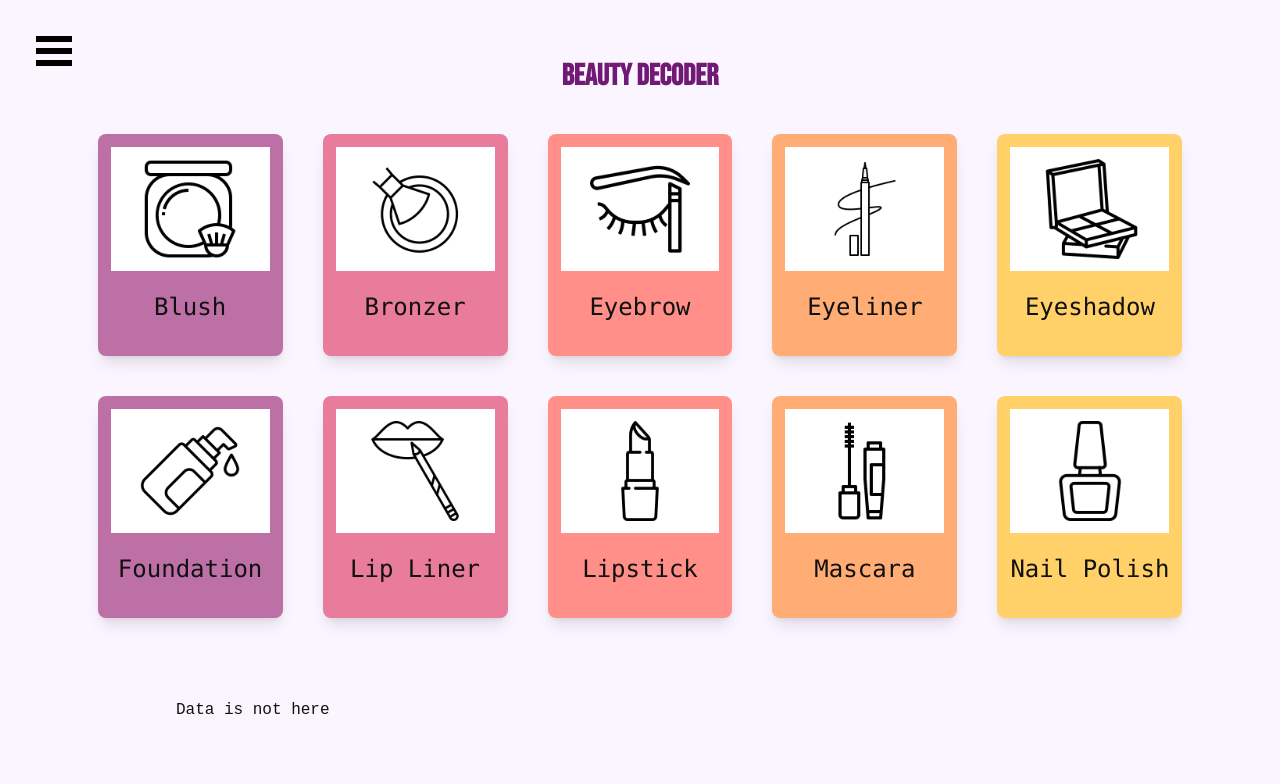
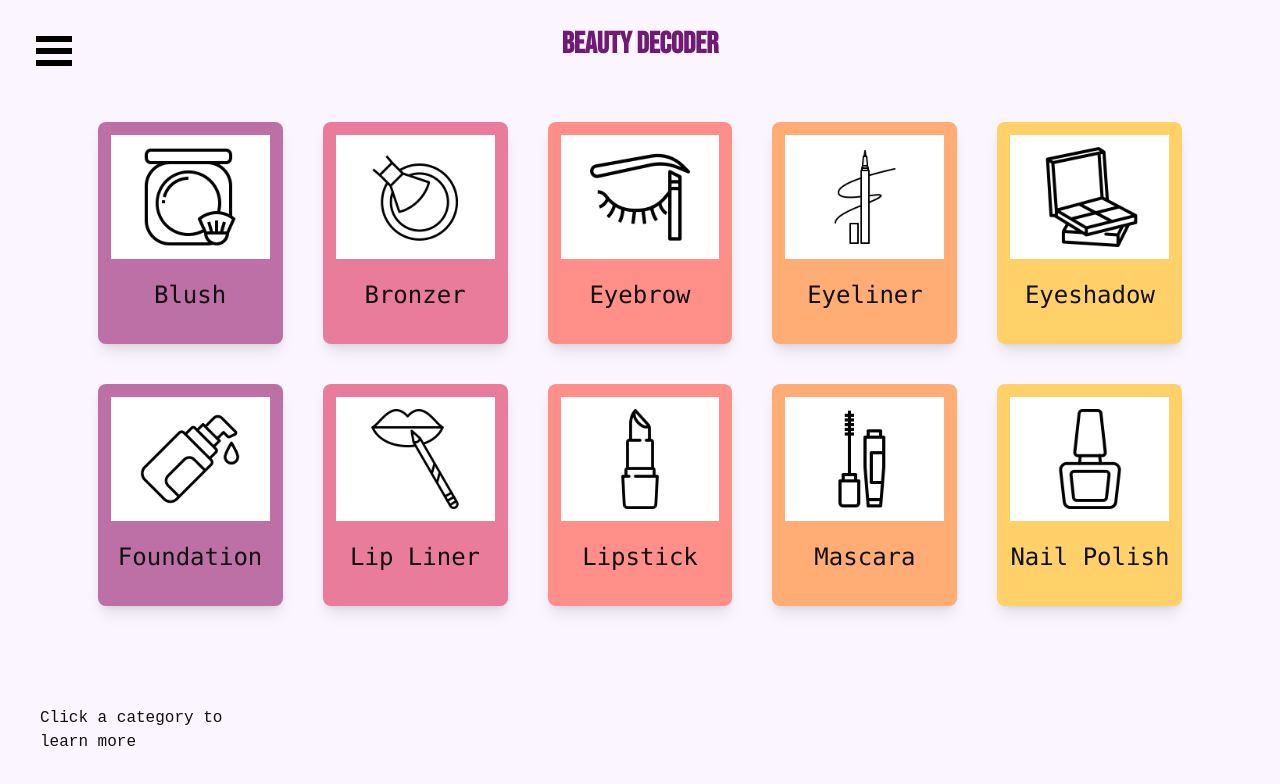
Before and after one commit to Kevasc/beauty-decoder, a Next.js app: page /decoder in a window 1280 px wide. Shown: the top 784 px of the page. Built offline with nearby package versions, Linux system fonts and the light colour scheme.

Commit message:
Created condition rendering statement to check if currentProduct exists, Changed wording of comments

```diff
--- a/src/app/decoder/page.tsx
+++ b/src/app/decoder/page.tsx
@@ -68,7 +68,7 @@ const Decoder: React.FC = () => {
     setProductDetailsList(apiResult);
   };
 
-  //the productCards variable by mapping over staticCatergoryArray and returns a product card for each item
+  //the productCards variable is an array of productCards created by mapping over staticCatergoryArray and returns a product card for each item
   const productCards = staticCategoryArray.map((product, i) => {
     return (
       //productCard gets data from the seperate component page, ProductCard
@@ -110,16 +110,20 @@ const Decoder: React.FC = () => {
           BEAUTY DECODER
         </h1>
       </div>
-      <div className="grid grid-cols-1 sm:grid-cols-2 md:grid-cols-3 lg:grid-cols-4 xl:grid-cols-5 gap-10 p-10">
+      <div className="grid m-5 grid-cols-1 sm:grid-cols-2 md:grid-cols-3 lg:grid-cols-4 xl:grid-cols-5 gap-10 p-10">
         {productCards}
       </div>
       <div className="grid grid-cols-1 sm:grid-cols-2 md:grid-cols-3 lg:grid-cols-4 xl:grid-cols-5 gap-10 p-10">
         {specificProducts !== undefined && specificProducts.length > 0
           ? specificProducts
-          : "Data is not here"}
+          : "Click a category to learn more"}
       </div>
       <Modal isOpen={isOpen} setIsOpen={setIsOpen}>
-        <DetailsModalContent currentProduct={currentProduct} />
+        {currentProduct ? (
+          <DetailsModalContent currentProduct={currentProduct} />
+        ) : (
+          "no product selected"
+        )}
       </Modal>
     </div>
   );
```
